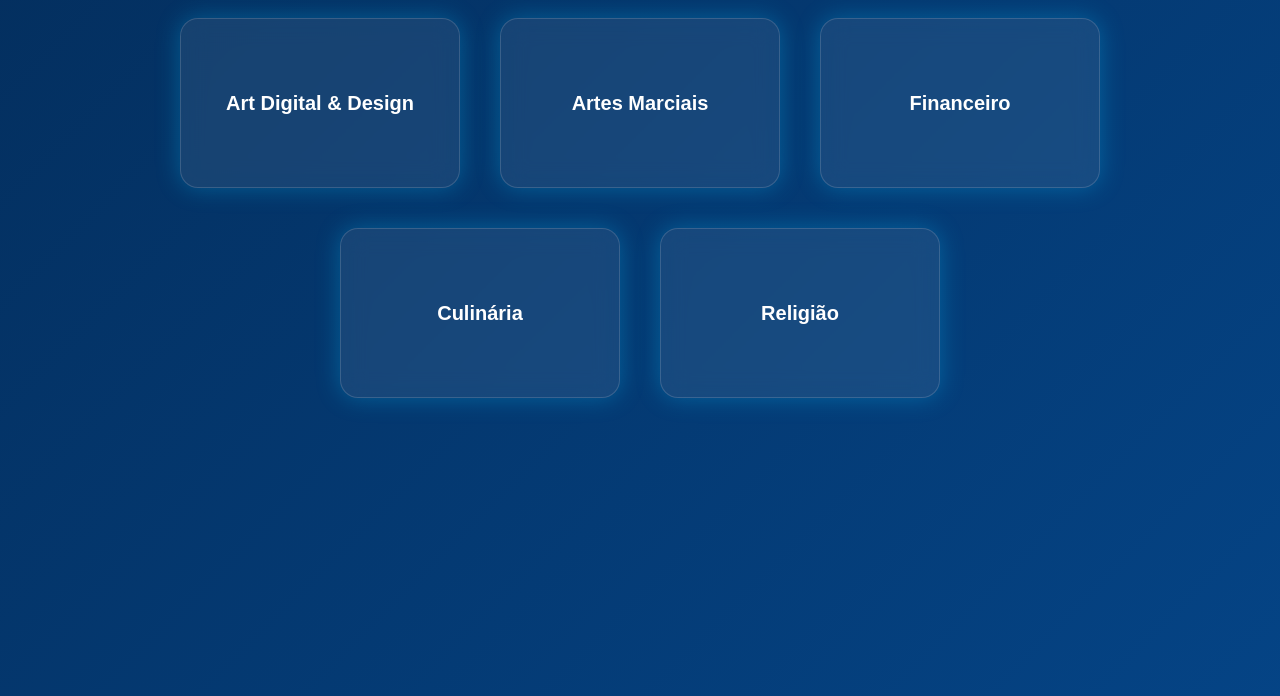
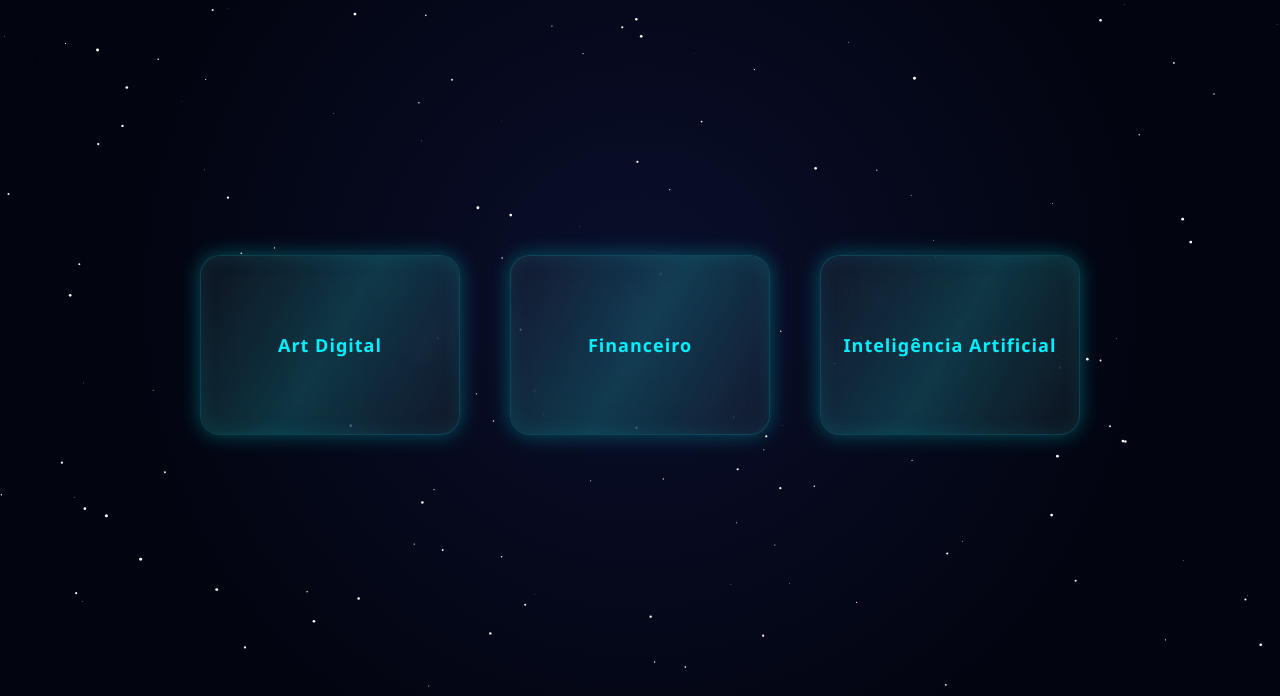
Before and after one commit to jooe40245-bit/nextmind, a plain HTML site: page index.html in a window 1280 px wide. Shown: the part 104-800 px from the top of the page. Drawn offline with Linux system fonts and the light colour scheme.

Commit message:
Update index.html

```diff
--- a/index.html
+++ b/index.html
@@ -3,133 +3,179 @@
 <head>
 <meta charset="UTF-8">
 <meta name="viewport" content="width=device-width, initial-scale=1.0">
-<title>NextMind Cursos</title>
+<title>NextMind 3D</title>
 
 <style>
 *{
     margin:0;
     padding:0;
     box-sizing:border-box;
-    font-family:Arial, Helvetica, sans-serif;
+    font-family: 'Segoe UI', sans-serif;
 }
 
 body{
-    background: linear-gradient(135deg,#021024,#03254c,#054a91);
-    background-size:400% 400%;
-    animation: fundoAnimado 12s ease infinite;
+    height:100vh;
+    background: radial-gradient(circle at center, #0a0f2c 0%, #02040f 70%);
+    overflow:hidden;
     color:white;
-    overflow-x:hidden;
+    display:flex;
+    flex-direction:column;
 }
 
-@keyframes fundoAnimado{
-    0%{background-position:0% 50%;}
-    50%{background-position:100% 50%;}
-    100%{background-position:0% 50%;}
+/* FUNDO ESTRELAS */
+canvas{
+    position:fixed;
+    top:0;
+    left:0;
+    z-index:-1;
 }
 
 /* TOPO */
 .topo{
-    padding:25px 50px;
+    padding:30px 60px;
     font-size:28px;
     font-weight:bold;
-    letter-spacing:2px;
+    letter-spacing:3px;
+    color:#00f0ff;
+    text-shadow:0 0 15px #00f0ff;
 }
 
-.logo{
-    color:#00c3ff;
+/* CONTAINER 3D */
+.container{
+    flex:1;
+    display:flex;
+    justify-content:center;
+    align-items:center;
+    gap:50px;
+    perspective:1200px;
 }
 
-/* CONTAINER */
-.container{
-    padding:40px 60px;
-    display:flex;
-    flex-wrap:wrap;
-    gap:40px;
-    justify-content:center;
-}
-
-/* CATEGORIA CARD */
-.categoria{
-    width:280px;
-    height:170px;
-    border-radius:18px;
-    backdrop-filter:blur(12px);
-    background:rgba(255,255,255,0.08);
-    border:1px solid rgba(255,255,255,0.15);
-    box-shadow:0 0 25px rgba(0,195,255,0.3);
+/* CARD FUTURISTA */
+.card{
+    width:260px;
+    height:180px;
+    border-radius:20px;
+    background:rgba(255,255,255,0.05);
+    backdrop-filter:blur(15px);
+    border:1px solid rgba(0,255,255,0.2);
+    box-shadow:
+        0 0 20px rgba(0,255,255,0.3),
+        inset 0 0 20px rgba(0,255,255,0.1);
     display:flex;
     align-items:center;
     justify-content:center;
     text-align:center;
     cursor:pointer;
-    transition:0.4s;
+    transition:transform .2s ease;
+    transform-style:preserve-3d;
     position:relative;
-    animation: flutuar 5s ease-in-out infinite;
 }
 
-.categoria:hover{
-    transform:translateY(-10px) scale(1.05);
-    box-shadow:0 0 40px rgba(0,195,255,0.7);
+/* LUZ INTERNA */
+.card::before{
+    content:"";
+    position:absolute;
+    inset:0;
+    border-radius:20px;
+    background:linear-gradient(120deg, transparent, rgba(0,255,255,0.15), transparent);
+    transform:translateZ(40px);
 }
 
 /* TEXTO */
-.categoria h2{
-    font-size:20px;
-    z-index:2;
+.card h2{
+    transform:translateZ(50px);
+    font-size:18px;
+    letter-spacing:1px;
+    color:#00f0ff;
 }
 
-/* FLUTUAR */
-@keyframes flutuar{
-    0%{transform:translateY(0px);}
-    50%{transform:translateY(-10px);}
-    100%{transform:translateY(0px);}
-}
-
-/* RESPONSIVO */
-@media(max-width:768px){
-    .container{
-        padding:20px;
-    }
-    .categoria{
-        width:100%;
-    }
+/* BRILHO HOVER */
+.card:hover{
+    box-shadow:
+        0 0 40px rgba(0,255,255,0.7),
+        inset 0 0 25px rgba(0,255,255,0.3);
 }
 </style>
 </head>
+
 <body>
 
-<div class="topo">
-    <div class="logo">NEXTMIND</div>
-</div>
+<canvas id="stars"></canvas>
+
+<div class="topo">NEXTMIND • FUTURE INTERFACE</div>
 
 <div class="container">
 
-    <div class="categoria" onclick="abrir('https://drive.google.com/drive/folders/1u2LcQa5Fo63G0xWNt6ZMvcF_RX_aiosA')">
-        <h2>Art Digital & Design</h2>
-    </div>
+<div class="card">
+    <h2>Art Digital</h2>
+</div>
 
-    <div class="categoria" onclick="abrir('https://drive.google.com/drive/folders/1K7MbrQZSTO7vhjI2dwVw7J0nij6beafC')">
-        <h2>Artes Marciais</h2>
-    </div>
+<div class="card">
+    <h2>Financeiro</h2>
+</div>
 
-    <div class="categoria" onclick="abrir('https://drive.google.com/drive/folders/1zJZZFYqeRBkTRTbiUV1wgApX6l-KWyAu')">
-        <h2>Financeiro</h2>
-    </div>
-
-    <div class="categoria" onclick="abrir('https://drive.google.com/drive/folders/1Wh8LD24-B8iiJvmkyy_nnVn_6gt04f7r')">
-        <h2>Culinária</h2>
-    </div>
-
-    <div class="categoria" onclick="abrir('https://drive.google.com/drive/folders/1_wwc2pMPdFC9lEPa3x1845C1XXaWGg-r')">
-        <h2>Religião</h2>
-    </div>
+<div class="card">
+    <h2>Inteligência Artificial</h2>
+</div>
 
 </div>
 
 <script>
-function abrir(link){
-    window.open(link, '_blank');
+
+/* ===== FUNDO ESTRELAS ===== */
+const canvas = document.getElementById("stars");
+const ctx = canvas.getContext("2d");
+
+canvas.width = window.innerWidth;
+canvas.height = window.innerHeight;
+
+let stars = [];
+
+for(let i=0;i<200;i++){
+    stars.push({
+        x:Math.random()*canvas.width,
+        y:Math.random()*canvas.height,
+        r:Math.random()*1.5,
+        d:Math.random()*0.5
+    });
 }
+
+function drawStars(){
+    ctx.clearRect(0,0,canvas.width,canvas.height);
+    ctx.fillStyle="white";
+    stars.forEach(s=>{
+        ctx.beginPath();
+        ctx.arc(s.x,s.y,s.r,0,Math.PI*2);
+        ctx.fill();
+        s.y+=s.d;
+        if(s.y>canvas.height) s.y=0;
+    });
+    requestAnimationFrame(drawStars);
+}
+drawStars();
+
+/* ===== EFEITO 3D SEGUINDO MOUSE ===== */
+document.querySelectorAll(".card").forEach(card=>{
+    card.addEventListener("mousemove",(e)=>{
+        let rect = card.getBoundingClientRect();
+        let x = e.clientX - rect.left;
+        let y = e.clientY - rect.top;
+
+        let centerX = rect.width/2;
+        let centerY = rect.height/2;
+
+        let rotateX = -(y-centerY)/15;
+        let rotateY = (x-centerX)/15;
+
+        card.style.transform =
+            `rotateX(${rotateX}deg) rotateY(${rotateY}deg)`;
+    });
+
+    card.addEventListener("mouseleave",()=>{
+        card.style.transform="rotateX(0) rotateY(0)";
+    });
+});
+
 </script>
 
 </body>
```
